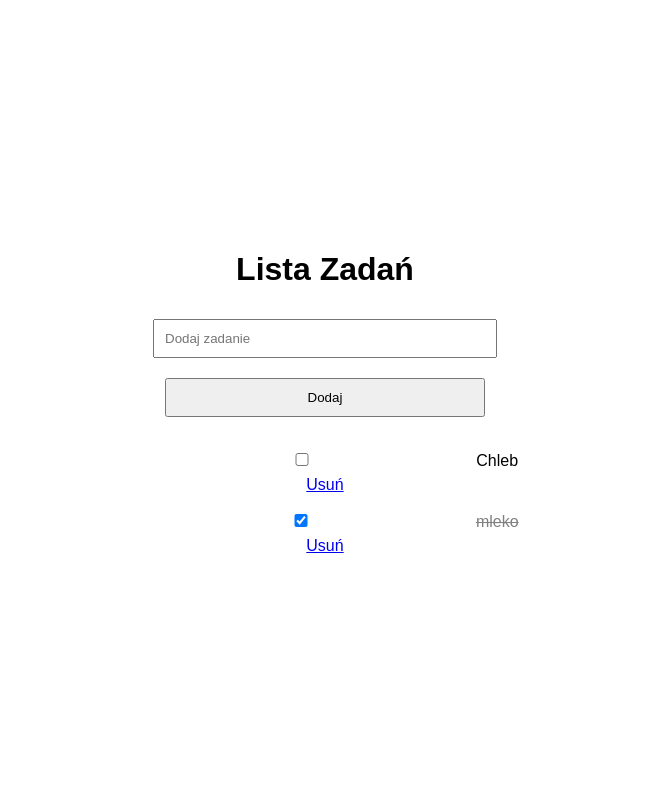
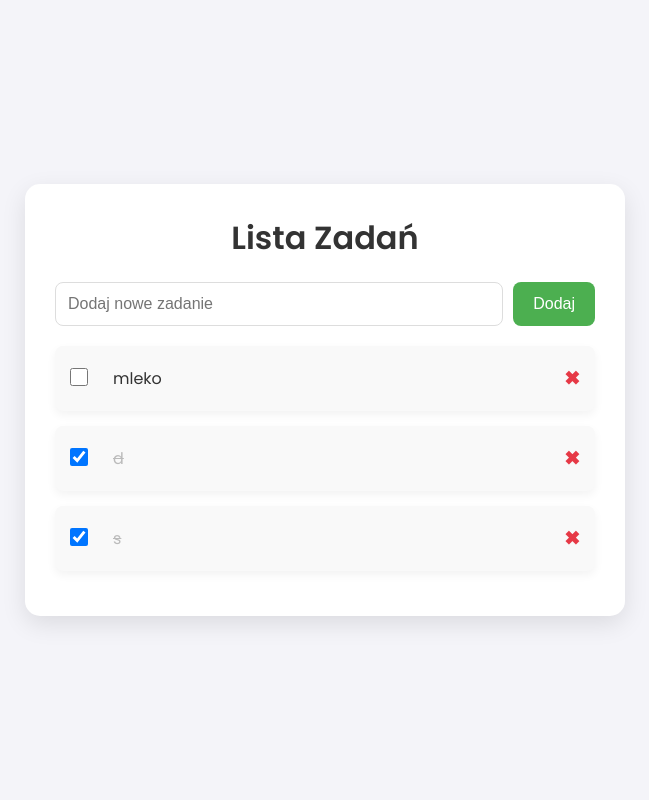
Before and after one commit to Zabernik/todo-app, a Flask app: page / in a window 1280 px wide. Shown: the whole page, without its empty margins (315-964 px from the left). Run offline with Flask 3, Linux system fonts and the light colour scheme.

Commit message:
Change designe of application

```diff
--- a/app/static/style.css
+++ b/app/static/style.css
@@ -1,21 +1,63 @@
+/* Resetowanie marginesów i paddingu */
+* {
+    margin: 0;
+    padding: 0;
+    box-sizing: border-box;
+}
+
 body {
-    font-family: Arial, sans-serif;
+    font-family: 'Poppins', sans-serif;
     display: flex;
     justify-content: center;
     align-items: center;
     height: 100vh;
-    margin: 0;
+    background-color: #f4f4f9;
 }
 
 .container {
-    width: 400px;
+    width: 100%;
+    max-width: 600px;
+    background-color: #fff;
+    padding: 30px;
+    border-radius: 15px;
+    box-shadow: 0 8px 24px rgba(0, 0, 0, 0.1);
     text-align: center;
 }
 
-input, button {
-    margin: 10px;
-    padding: 10px;
-    width: 80%;
+h1 {
+    margin-bottom: 20px;
+    font-size: 2rem;
+    color: #333;
+}
+
+form {
+    margin-bottom: 20px;
+    display: flex;
+    justify-content: space-between;
+    gap: 10px;
+}
+
+input[type="text"] {
+    flex: 1;
+    padding: 12px;
+    border: 1px solid #ddd;
+    border-radius: 8px;
+    font-size: 1rem;
+}
+
+button {
+    padding: 12px 20px;
+    border: none;
+    background-color: #4caf50;
+    color: white;
+    font-size: 1rem;
+    border-radius: 8px;
+    cursor: pointer;
+    transition: background-color 0.3s ease;
+}
+
+button:hover {
+    background-color: #45a049;
 }
 
 ul {
@@ -24,10 +66,58 @@ ul {
 }
 
 li {
-    margin: 10px 0;
+    display: flex;
+    align-items: center;  /* Wycentrowanie elementów w pionie */
+    justify-content: space-between;
+    margin: 15px 0;
+    padding: 10px 15px;
+    border-radius: 8px;
+    background-color: #f9f9f9;
+    box-shadow: 0 4px 10px rgba(0, 0, 0, 0.05);
+    transition: transform 0.2s;
+}
+
+li:hover {
+    transform: translateY(-3px);
+}
+
+li form {
+    display: flex;
+    align-items: center;
+    margin-right: 10px;
+}
+
+input[type="checkbox"] {
+    width: 18px;
+    height: 18px;
+    margin: 0;  /* Usunięcie domyślnego marginesu */
+    vertical-align: middle;  /* Środkowanie checkboxa */
+    position: relative;
+    top: 7px;  /* Delikatne obniżenie checkboxa */
+    cursor: pointer;
+}
+
+li span {
+    flex-grow: 1;
+    margin-left: 15px;
+    text-align: left;
+    font-size: 1rem;
+    color: #333;
+    line-height: 1.5;  /* Dopasowanie wysokości linii do checkboxa */
 }
 
 .completed {
     text-decoration: line-through;
-    color: gray;
+    color: #bbb;
 }
+
+a {
+    color: #e63946;
+    text-decoration: none;
+    font-weight: bold;
+    font-size: 1.2rem;
+}
+
+a:hover {
+    text-decoration: underline;
+}
--- a/app/tasks.json
+++ b/app/tasks.json
@@ -1,12 +1,17 @@
 [
     {
-        "id": 1,
-        "task": "Chleb",
+        "id": 2,
+        "task": "mleko",
         "completed": false
     },
     {
         "id": 2,
-        "task": "mleko",
+        "task": "d",
+        "completed": true
+    },
+    {
+        "id": 3,
+        "task": "s",
         "completed": true
     }
 ]
--- a/app/templates/index.html
+++ b/app/templates/index.html
@@ -4,13 +4,14 @@
     <meta charset="UTF-8">
     <meta name="viewport" content="width=device-width, initial-scale=1.0">
     <title>ToDo App</title>
+    <link href="https://fonts.googleapis.com/css2?family=Poppins:wght@400;600&display=swap" rel="stylesheet">
     <link rel="stylesheet" href="{{ url_for('static', filename='style.css') }}">
 </head>
 <body>
     <div class="container">
         <h1>Lista Zadań</h1>
         <form method="POST" action="/add">
-            <input type="text" name="task" placeholder="Dodaj zadanie" required>
+            <input type="text" name="task" placeholder="Dodaj nowe zadanie" required>
             <button type="submit">Dodaj</button>
         </form>
         <ul>
@@ -22,7 +23,7 @@
                     <span class="{% if task['completed'] %}completed{% endif %}">
                         {{ task['task'] }}
                     </span>
-                    <a href="/delete/{{ task['id'] }}">Usuń</a>
+                    <a href="/delete/{{ task['id'] }}" title="Usuń zadanie">✖</a>
                 </li>
             {% endfor %}
         </ul>
```
